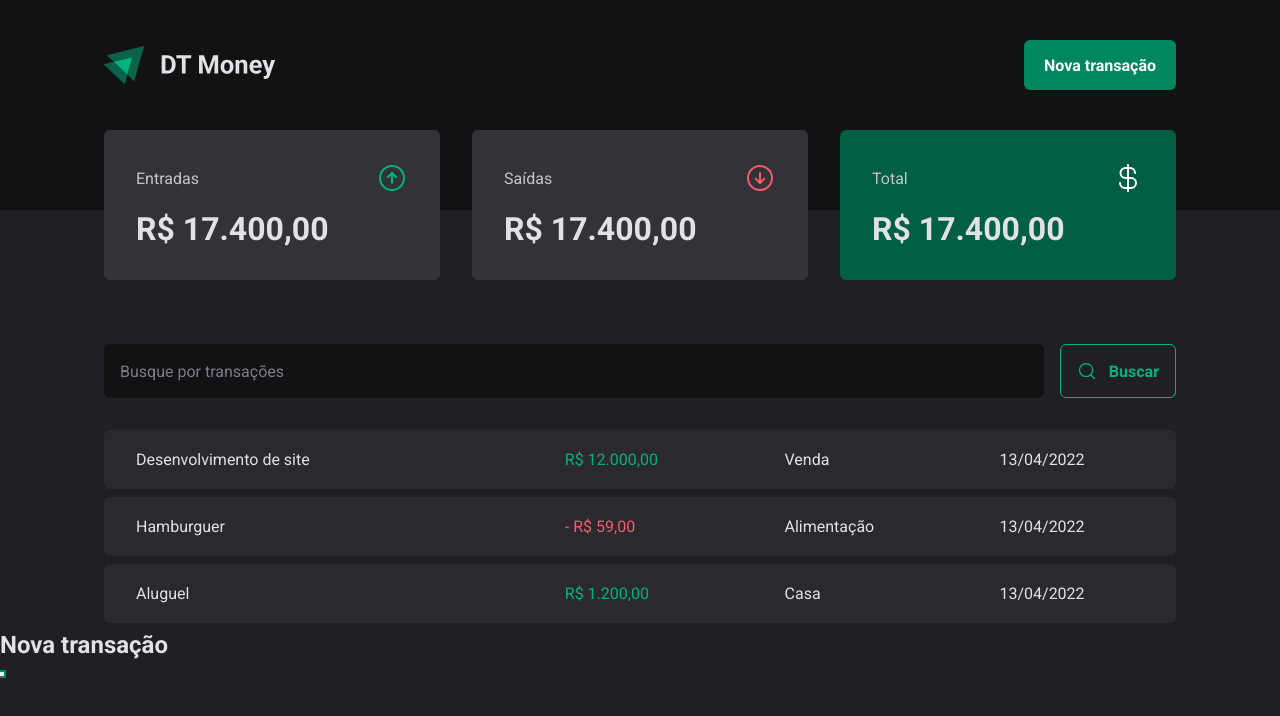
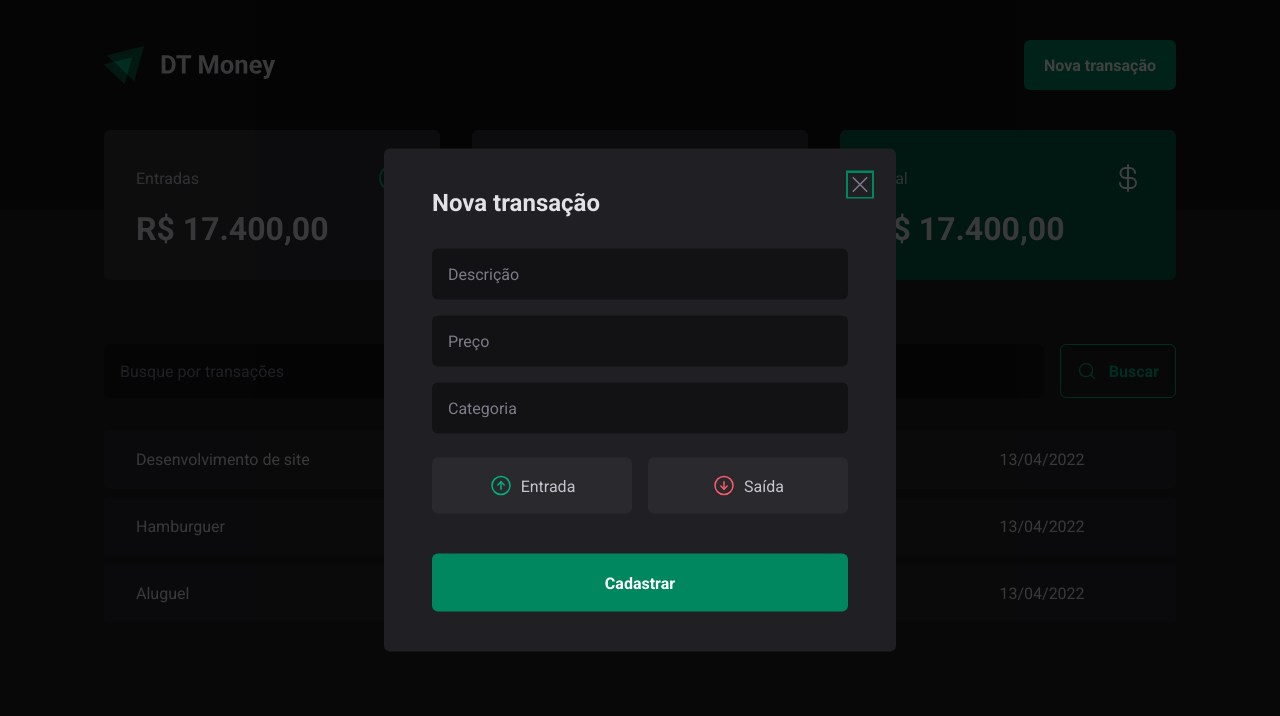
Before and after one commit to yruamkaffer/ignite-dt-money, a React (Vite) app: page / in a window 1280 px wide. Both pictures are taken after a click on the button "Nova transação". Shown: the top 716 px of the page. Built offline with nearby package versions, Linux system fonts and the light colour scheme.

Commit message:
Add files via upload

```diff
--- a/package.json
+++ b/package.json
@@ -11,6 +11,7 @@
   },
   "dependencies": {
     "@radix-ui/react-dialog": "^1.1.13",
+    "@radix-ui/react-radio-group": "^1.3.6",
     "phosphor-react": "^1.4.1",
     "react": "^19.1.0",
     "react-dom": "^19.1.0",
--- a/src/components/Header/index.tsx
+++ b/src/components/Header/index.tsx
@@ -1,6 +1,7 @@
 import { HeaderContainer, HeaderContent, NewTransactionButton } from "./styles";
 import logoImg from "../../assets/logo.svg";
 import * as Dialog from "@radix-ui/react-dialog";
+import { NewTransactionModal } from "../NewTransactionModal";
 
 export function Header() {
   return (
@@ -13,13 +14,7 @@
                 <NewTransactionButton>Nova transação</NewTransactionButton>
               </Dialog.Trigger>
 
-              <Dialog.Portal>
-                <Dialog.Overlay />
-                  <Dialog.Content>
-                    <Dialog.Title>Nova transação</Dialog.Title>
-                    <Dialog.DialogClose />
-                  </Dialog.Content>
-              </Dialog.Portal>
+              <NewTransactionModal />
             </Dialog.Root>
         </HeaderContent>
     </ HeaderContainer>
--- /dev/null
+++ b/src/components/NewTransactionModal/index.tsx
@@ -0,0 +1,38 @@
+import * as Dialog from "@radix-ui/react-dialog";
+import { Close, Content, Overlay, TransactionType, TransactionTypeButton } from "./styles";
+import { ArrowCircleDown, ArrowCircleUp, X } from "phosphor-react";
+
+export function NewTransactionModal() {
+  return (
+        <Dialog.Portal>
+            <Overlay />
+                  <Content>
+                    <Dialog.Title>Nova transação</Dialog.Title>
+
+                    <Close>
+                        <X size={24}/>
+                    </ Close>
+
+                    <form action="">
+                        <input type="text" placeholder="Descrição" required />
+                        <input type="number" placeholder="Preço" required />
+                        <input type="text" placeholder="Categoria" required />
+
+                        <TransactionType>
+                            <TransactionTypeButton variant="income" value="income">
+                                <ArrowCircleUp size={24} />
+                                Entrada
+                            </TransactionTypeButton>
+
+                            <TransactionTypeButton variant="outcome" value="outcome">
+                                <ArrowCircleDown size={24} />
+                                Saída
+                            </TransactionTypeButton>
+                        </TransactionType>
+
+                        <button type="submit">Cadastrar</button>
+                    </form>
+                 </ Content>
+        </Dialog.Portal>
+  );
+}
--- /dev/null
+++ b/src/components/NewTransactionModal/styles.ts
@@ -0,0 +1,118 @@
+import * as Dialog from "@radix-ui/react-dialog";
+import * as RadioGroup from "@radix-ui/react-radio-group";
+import { styled } from "styled-components";
+
+export const Overlay = styled(Dialog.Overlay)`
+  position: fixed;
+  width: 100vw;
+  height: 100vh;
+  inset: 0;
+  background: rgba(0, 0, 0, 0.75);
+
+`
+
+export const Content = styled(Dialog.Content)`
+    min-width: 32rem;
+    border-radius: 6px;
+    padding: 2.5rem 3rem;
+    background: ${props => props.theme["gray-800"]};
+
+    position: fixed;
+    top: 50%;
+    left: 50%;
+    transform: translate(-50%, -50%);
+
+    form {
+        margin-top: 2rem;
+        display: flex;
+        flex-direction: column;
+        gap: 1rem;
+
+        input {
+            border: 0;
+            border-radius: 6px;
+            background: ${props => props.theme["gray-900"]};
+            padding: 1rem;
+
+            color: ${props => props.theme["gray-300"]};
+
+            &::placeholder {
+                color: ${props => props.theme["gray-500"]};
+            }
+        }}
+
+    button[type="submit"] {
+        height: 58px;
+        border: 0;
+        border-radius: 6px;
+        background: ${props => props.theme["green-500"]};
+        color: ${props => props.theme.white};
+        font-weight: bold;
+        padding: 0 1.25rem;
+        cursor: pointer;
+        margin-top: 1.5rem;
+
+        &:hover {
+            background: ${props => props.theme["green-700"]};
+            transition: background-color 0.2s;
+        }
+    }
+`
+
+export const Close = styled(Dialog.Close)`
+    position: absolute;
+    right: 1.5rem;
+    top: 1.5rem;
+    line-height: 0;
+    color: ${props => props.theme["gray-500"]};
+    cursor: pointer;
+    border: 0;
+    background: transparent;
+
+    &:hover {
+        color: ${props => props.theme["gray-300"]};
+        transition: color 0.2s;
+    }
+`
+
+export const TransactionType = styled(RadioGroup.Root)`
+    display: grid;
+    grid-template-columns: repeat(2, 1fr);
+    gap: 1rem;
+    margin-top: 0.5rem;
+`
+
+interface TransactionTypeButtonProps {
+    variant ?: "income" | "outcome";
+}
+
+export const TransactionTypeButton = styled(RadioGroup.Item)<TransactionTypeButtonProps>`
+    background: ${props => props.theme["gray-700"]};
+    padding: 1rem;
+    display: flex;
+    align-items: center;
+    justify-content: center;
+    gap: 0.5rem;
+    border-radius: 6px;
+    border: 0;
+    cursor: pointer;
+    color: ${props => props.theme["gray-300"]};
+
+    svg {
+        color: ${props => props.variant === "income" ? props.theme["green-300"] : props.theme["red-300"]};
+    }
+
+    &[data-state="checked"] {
+        color: ${props => props.theme.white};
+        background-color: ${props => props.variant === "income" ? props.theme["green-500"] : props.theme["red-500"]};
+
+        svg {
+            color: ${props => props.theme.white};
+        }
+    }
+
+    &[data-state="unchecked"]:hover {
+        background: ${props => props.theme["gray-600"]};
+        transition: background-color 0.2s;
+    }
+`
```
Also changed, not shown: 1 other file (tests, documents, lock files or other folders).
